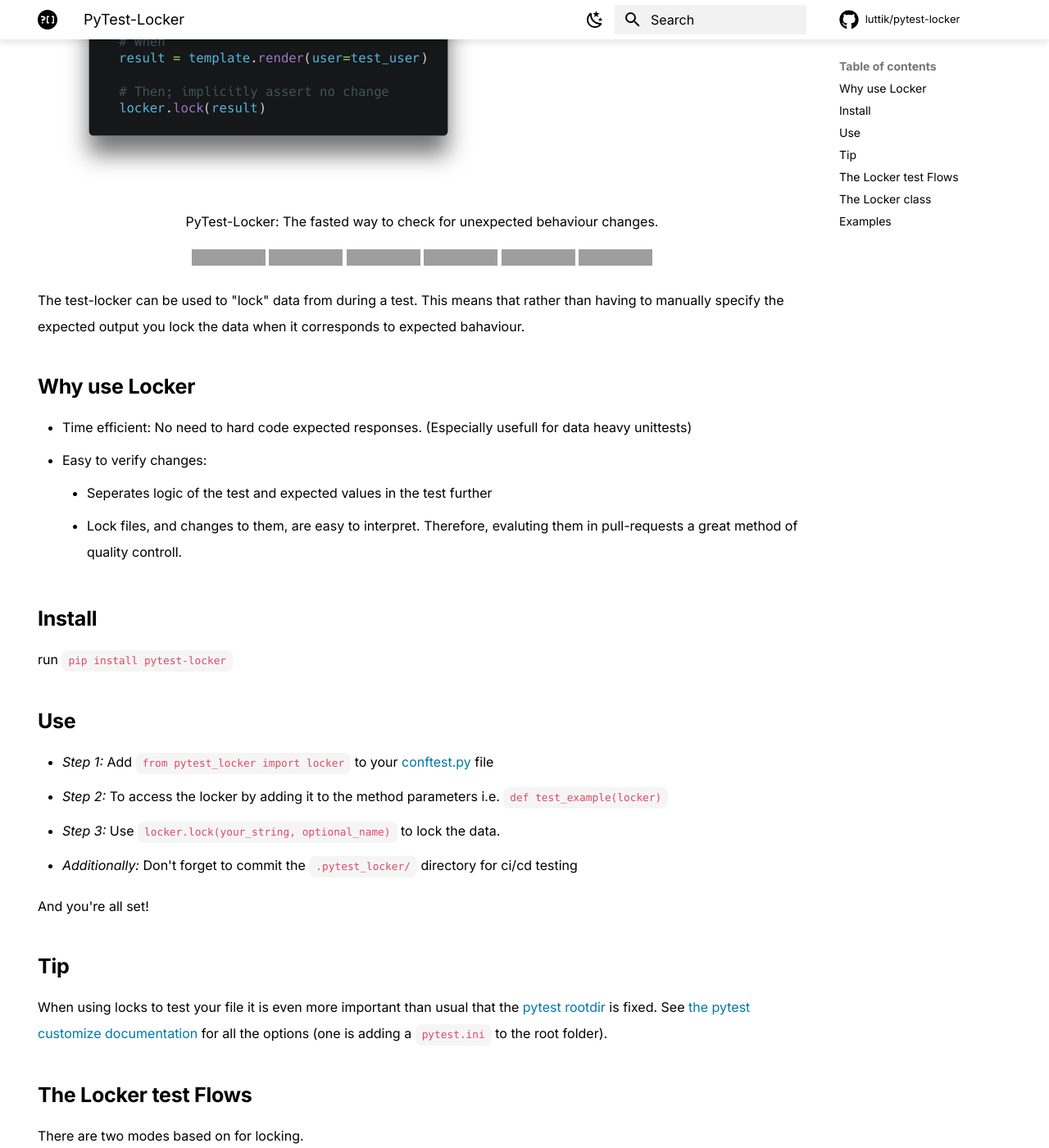
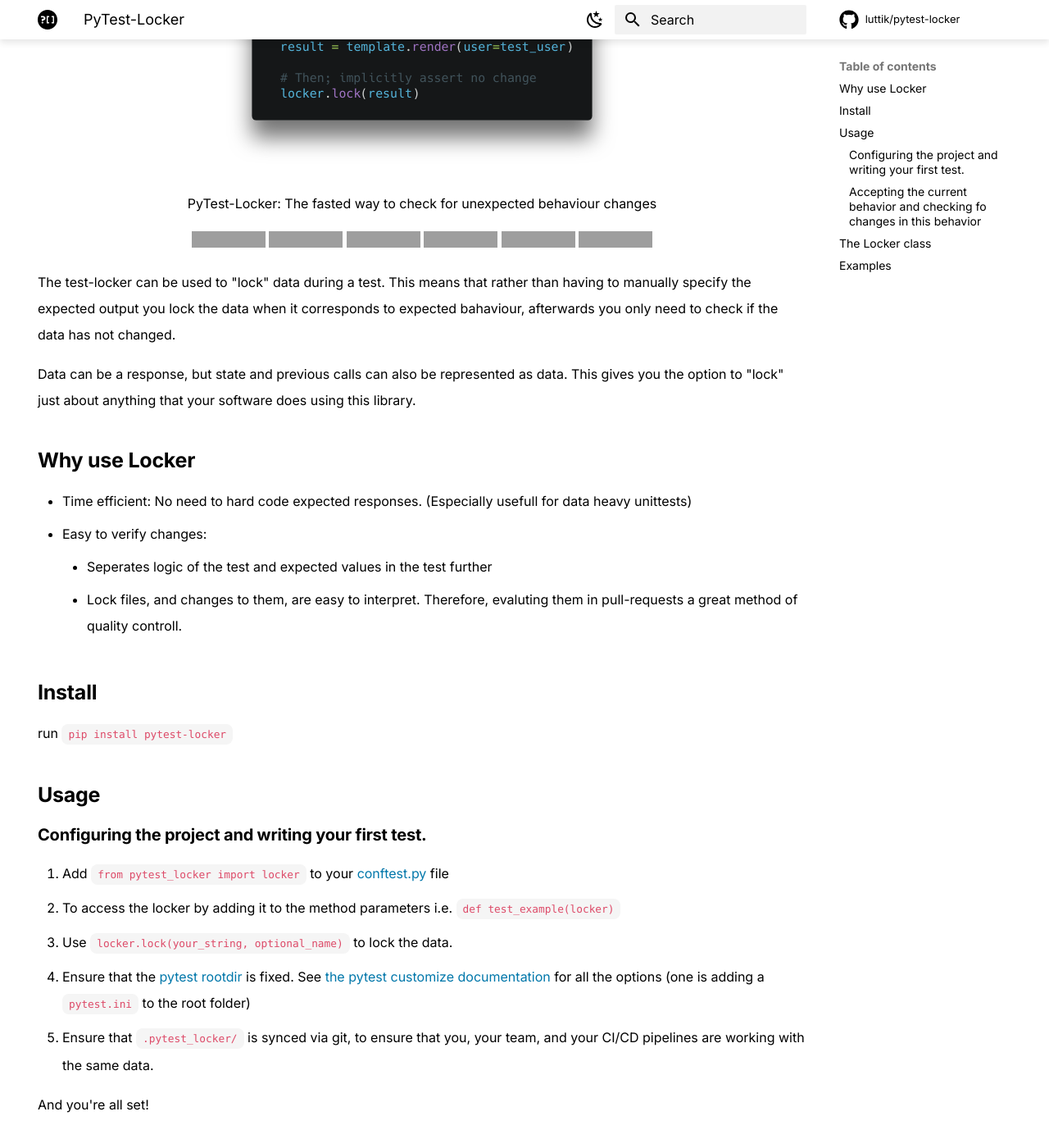
Before and after one commit to Luttik/pytest-locker, an MkDocs documentation site: the page built from docs/index.md, in a window 1280 px wide and 1400 px high, scrolled down 380 px. Shown: the whole window at 82% size. Built offline with MkDocs 1.6.1 and Material for MkDocs 9.7.7, drawn with Linux system fonts in a browser that asks for light colours; comment, search, counter and statistics services are not loaded; some of the changed text lies outside the part shown; grey boxes are pictures that could not be loaded.

Commit message:
Improved the readme description

```diff
--- a/docs/index.md
+++ b/docs/index.md
@@ -4,10 +4,13 @@
 ---
 
 # PyTest-Locker
-<img src="/assets/images/example.svg" style="width: 60%; margin: auto" alt="Example">
+
+<div style="width: 400pt; margin: 0 auto">
+    <img src="/assets/images/example.svg" style="max-width: 100%;" alt="Example">
+</div>
 
 <p align="center">
-    PyTest-Locker: The fasted way to check for unexpected behaviour changes.
+    PyTest-Locker: The fasted way to check for unexpected behaviour changes
 </p>
 
 <p align="center">
@@ -31,9 +34,13 @@
     </a>
 </p>
 
-The test-locker can be used to "lock" data from during a test. This
+The test-locker can be used to "lock" data during a test. This
 means that rather than having to manually specify the expected output
-you lock the data when it corresponds to expected bahaviour.
+you lock the data when it corresponds to expected bahaviour,
+afterwards you only need to check if the data has not changed.
+
+Data can be a response, but state and previous calls can also be represented as data.
+This gives you the option to "lock" just about anything that your software does using this library.
 
 ## Why use Locker
 
@@ -50,40 +57,38 @@
 
 run `pip install pytest-locker`
 
-## Use
+## Usage
 
--   *Step 1:* Add `from pytest_locker import locker` to your
+### Configuring the project and writing your first test.
+
+1. Add `from pytest_locker import locker` to your
     [conftest.py](https://docs.pytest.org/en/2.7.3/plugins.html?highlight=re)
     file
--   *Step 2:* To access the locker by adding it to the method parameters
+2. To access the locker by adding it to the method parameters
     i.e. `def test_example(locker)`
--   *Step 3:* Use `locker.lock(your_string, optional_name)` to lock the
+3. Use `locker.lock(your_string, optional_name)` to lock the
     data.
--   *Additionally:* Don't forget to commit the `.pytest_locker/`
-    directory for ci/cd testing
+4. Ensure that the [pytest rootdir](https://docs.pytest.org/en/latest/customize.html) is fixed.
+    See [the pytest customize documentation](https://docs.pytest.org/en/latest/customize.html) for
+    all the options (one is adding a `pytest.ini` to the root folder)
+5. Ensure that `.pytest_locker/` is synced via git, to ensure that you, your team, and your CI/CD pipelines are working
+    with the same data.
 
 And you're all set!
 
-## Tip
 
-When using locks to test your file it is even more important than usual
-that the [pytest
-rootdir](https://docs.pytest.org/en/latest/customize.html) is fixed.
-See [the pytest customize documentation](https://docs.pytest.org/en/latest/customize.html) for
-all the options (one is adding a `pytest.ini` to the root folder).
+### Accepting the current behavior and checking fo changes in this behavior
 
-## The Locker test Flows
+There are two modes based on for locking. The first is
 
-There are two modes based on for locking.
-
--   When user input is allowed, i.e. when running pytest with
+1. When user input is allowed, i.e. when running pytest with
     `--capture  no` or `-s`
 
     When user input is allowed and the given data does not correspond to
     the data in the lock the *user is prompted* if the new data should
     be stored or if the tests should fail.
 
--   When user input is captured which is default behavior for pytest
+2. When user input is captured which is default behavior for pytest
 
     If user input is not allowed the tests will *automatically fail* if
     the expected lock file does not exist or if the data does not
@@ -92,7 +97,7 @@
 ## The Locker class
 
 You can also use `pytest_locker.Locker` (i.e. the class of which the
-`locker` fixture returns an instance). directly to create fixtures that
+`locker` fixture returns an instance) directly to create fixtures that
 locks a (non-string) object without needing to turn the object into a
 string it.
 
```
Also changed, not shown: README.md (+3 -2 lines).
